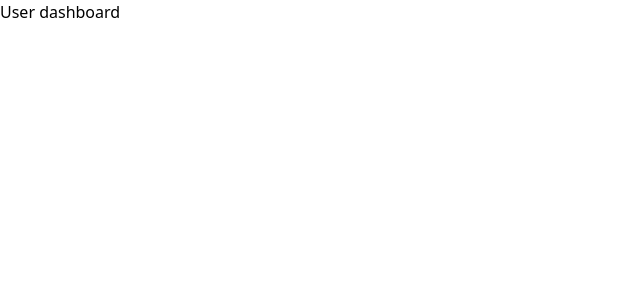
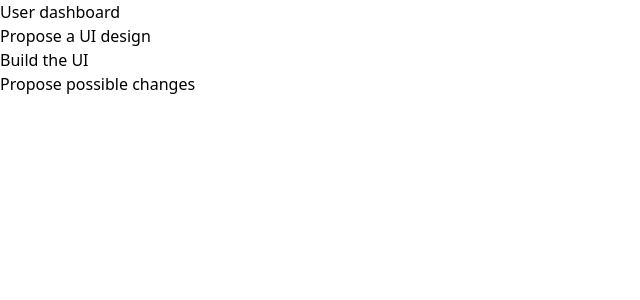
Before and after one commit to Emmy-delight/bills, a Next.js app: page /dashboard in a window 1280 px wide. Shown: the top 300 px of the page, without its empty margins (0-640 px from the left). Built offline with nearby package versions, Linux system fonts and the light colour scheme.

Commit message:
UI design plan for dashbord

```diff
--- a/app/dashboard/page.js
+++ b/app/dashboard/page.js
@@ -3,6 +3,9 @@
     return (
         <main>
             <p>User dashboard</p>
+            <p>Propose a UI design</p>
+            <p>Build the UI</p>
+            <p>Propose possible changes</p>
         </main>
     )
 }
```
